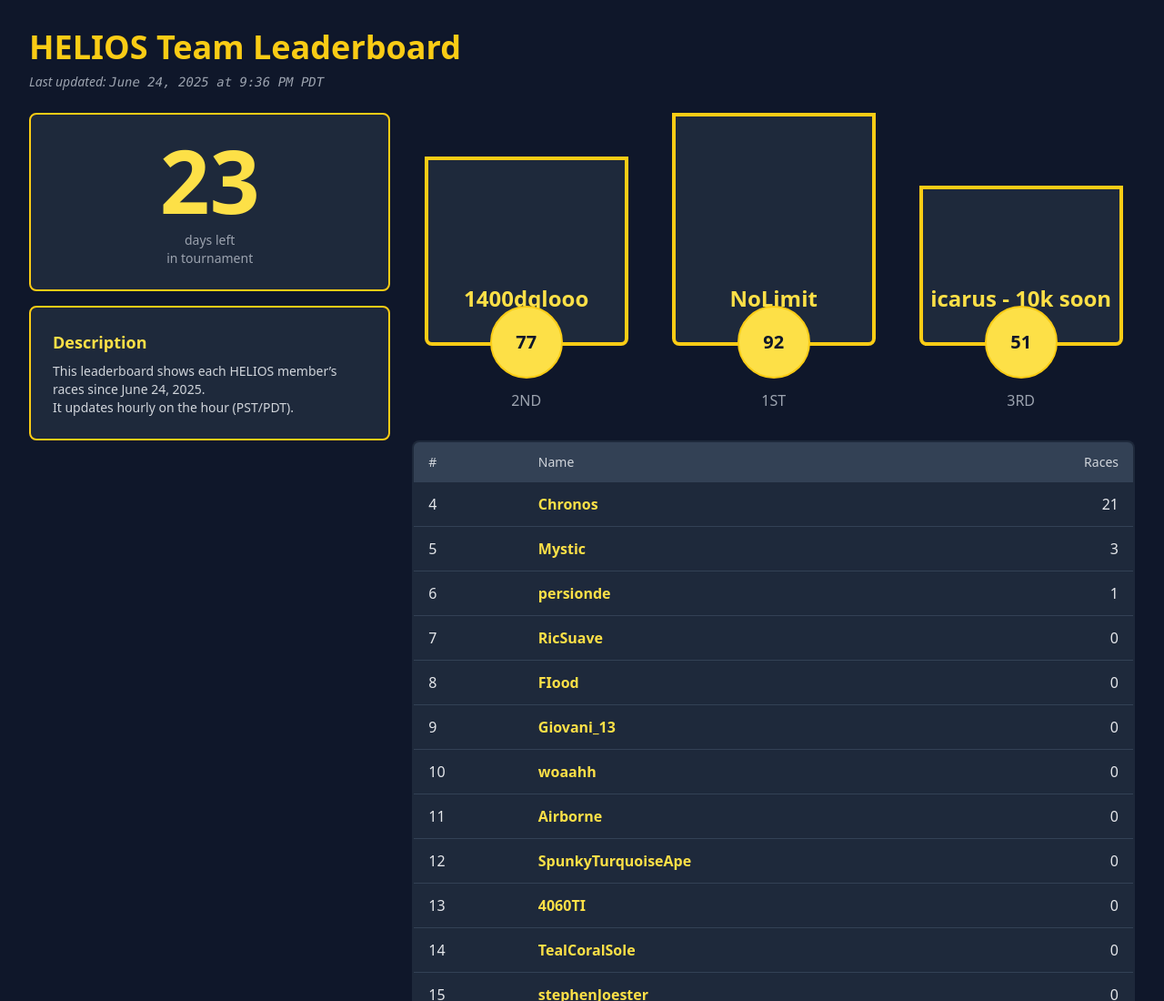
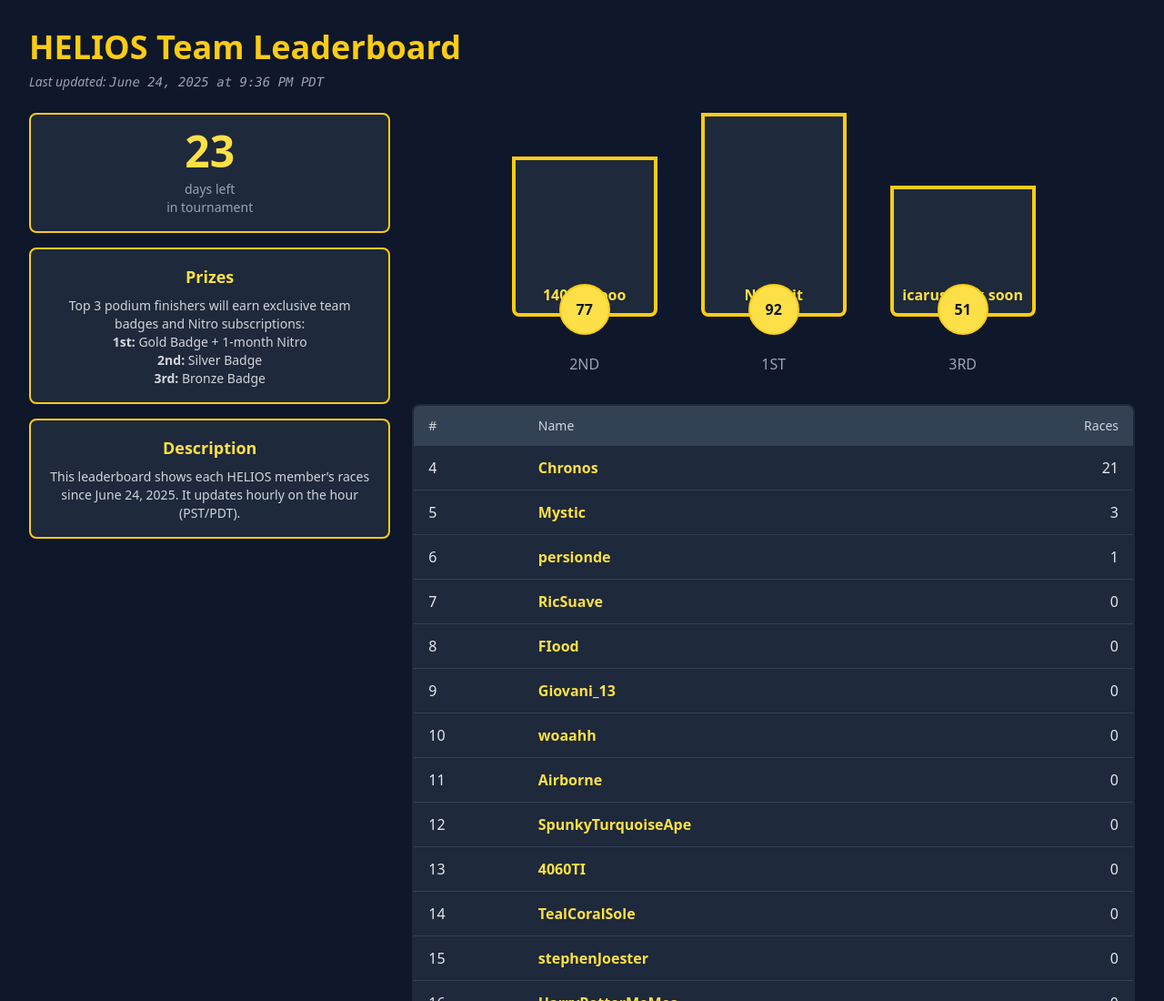
Before and after one commit to heliocentricity/17m-nct-comp, a website: page docs/index.html in a window 1280 px wide. Shown: the top 1100 px of the page at 91% size. Drawn offline with nearby package versions, Linux system fonts and the light colour scheme.

Commit message:
Update index.html

```diff
--- a/docs/index.html
+++ b/docs/index.html
@@ -12,24 +12,34 @@
   </p>
 
   <div class="flex space-x-6">
-    <!-- Description & Days-left column -->
-    <div class="w-1/3 space-y-4">
-      <!-- Days-left box -->
-      <div class="bg-slate-800 border-2 border-yellow-400 rounded-lg p-6 flex flex-col items-center">
-        <div id="days-left" class="text-8xl font-extrabold text-yellow-300 mb-2"></div>
+    <!-- Left column: three stacked boxes -->
+    <div class="w-1/3 flex flex-col space-y-4">
+      <!-- Box 1: Days Left -->
+      <div class="bg-slate-800 border-2 border-yellow-400 rounded-lg p-4 flex flex-col items-center">
+        <div id="days-left" class="text-5xl font-extrabold text-yellow-300 mb-2"></div>
         <div class="text-sm text-gray-400 text-center">days left<br>in tournament</div>
       </div>
-      <!-- Description box -->
-      <div class="bg-slate-800 border-2 border-yellow-400 rounded-lg p-6 flex flex-col items-start">
-        <h2 class="text-lg font-semibold text-yellow-300 mb-2 text-left">Description</h2>
-        <p class="text-sm text-gray-300 text-left">
-          This leaderboard shows each HELIOS member’s races since June 24, 2025.<br>
+      <!-- Box 2: Prizes -->
+      <div class="bg-slate-800 border-2 border-yellow-400 rounded-lg p-4 flex flex-col items-center">
+        <h2 class="text-lg font-semibold text-yellow-300 mb-2">Prizes</h2>
+        <p class="text-sm text-gray-300 text-center">
+          Top 3 podium finishers will earn exclusive team badges and Nitro subscriptions:
+          <br><strong>1st:</strong> Gold Badge + 1-month Nitro<br>
+          <strong>2nd:</strong> Silver Badge<br>
+          <strong>3rd:</strong> Bronze Badge
+        </p>
+      </div>
+      <!-- Box 3: Description -->
+      <div class="bg-slate-800 border-2 border-yellow-400 rounded-lg p-4 flex flex-col items-center">
+        <h2 class="text-lg font-semibold text-yellow-300 mb-2">Description</h2>
+        <p class="text-sm text-gray-300 text-center">
+          This leaderboard shows each HELIOS member’s races since June 24, 2025.
           It updates hourly on the hour (PST/PDT).
         </p>
       </div>
     </div>
 
-    <!-- Main Content -->
+    <!-- Main content: Podium + Table -->
     <div class="w-2/3">
       <!-- Podium for top 3 -->
       <div id="podium" class="mb-8 flex items-end justify-center space-x-12"></div>
@@ -51,7 +61,7 @@
   </div>
 
   <script>
-    // Days left counter
+    // Compute days left until July 17, 2025 (PDT)
     (function() {
       const end   = new Date('2025-07-17T00:00:00-07:00');
       const now   = new Date();
@@ -62,7 +72,9 @@
     fetch('data.json')
       .then(r => r.json())
       .then(data => {
+        // Last updated timestamp
         document.getElementById('updated-at').textContent = data.last_updated || 'Unknown';
+
         const board = Array.isArray(data.board) ? data.board : [];
 
         // Build podium
@@ -71,23 +83,23 @@
           const [first, second, third] = board;
           const makeStep = (place, info, hClass) => `
             <div class="flex flex-col items-center">
-              <div class="relative ${hClass} w-56 bg-slate-800 border-4 border-yellow-400 rounded-b-lg flex flex-col items-center justify-end p-2">
+              <div class="relative ${hClass} w-40 bg-slate-800 border-4 border-yellow-400 rounded-b-lg flex flex-col items-center justify-end p-2">
                 <a href="https://www.nitrotype.com/racer/${info.username}"
                    target="_blank"
-                   class="text-yellow-300 font-extrabold text-2xl text-center hover:underline mb-6">
+                   class="text-yellow-300 font-bold text-center hover:underline">
                   ${info.displayName}
                 </a>
-                <div class="absolute -bottom-10 bg-yellow-300 border-2 border-yellow-400 rounded-full w-20 h-20 flex items-center justify-center font-bold text-slate-900 text-xl">
+                <div class="absolute -bottom-6 bg-yellow-300 border-2 border-yellow-400 rounded-full w-14 h-14 flex items-center justify-center font-bold text-slate-900">
                   ${info.delta}
                 </div>
               </div>
-              <span class="mt-12 text-gray-400 uppercase">${place}</span>
+              <span class="mt-10 text-gray-400 uppercase">${place}</span>
             </div>
           `;
           pod.innerHTML = `
-            ${makeStep('2nd', second, 'h-52')}
-            ${makeStep('1st',  first,  'h-64')}
-            ${makeStep('3rd', third,  'h-44')}
+            ${makeStep('2nd', second, 'h-44')}
+            ${makeStep('1st',  first,  'h-56')}
+            ${makeStep('3rd', third,  'h-36')}
           `;
         }
 
```
